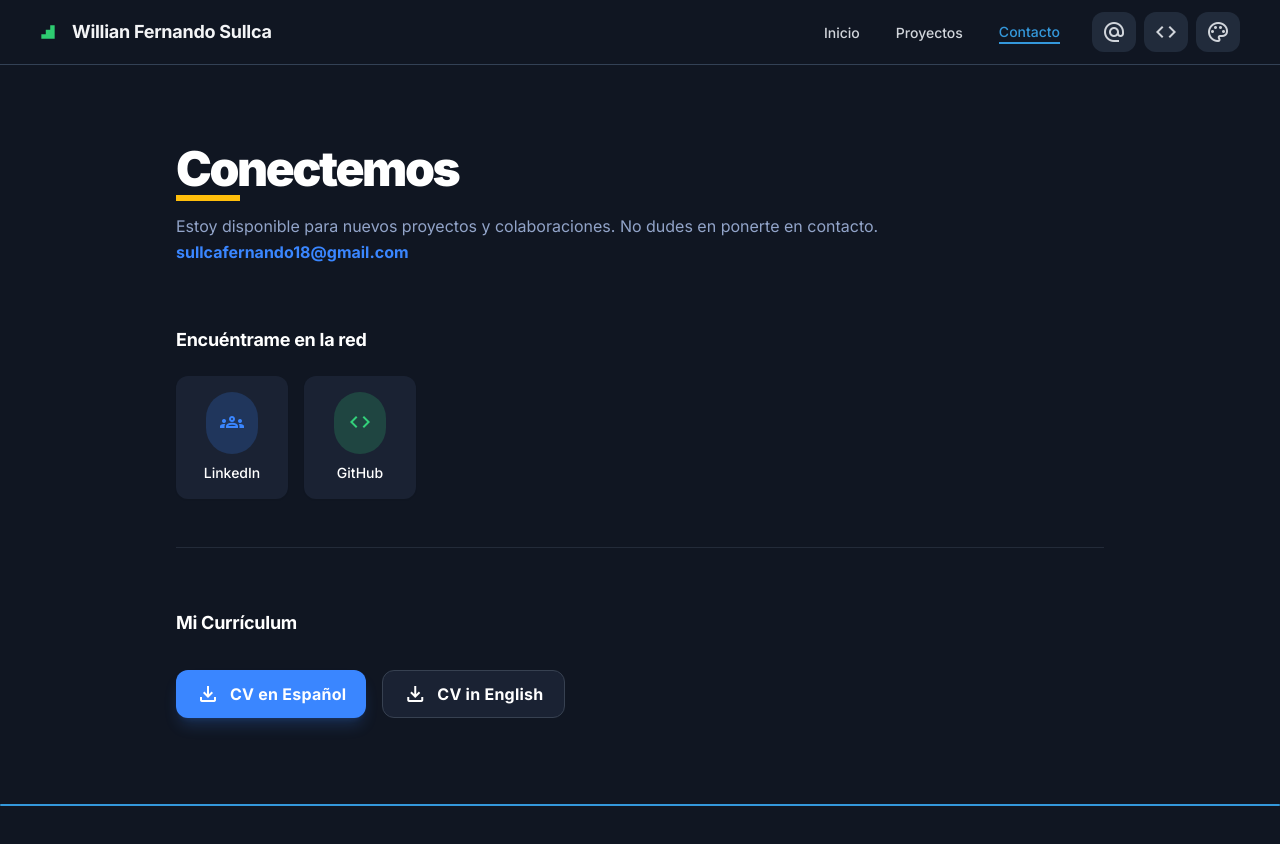
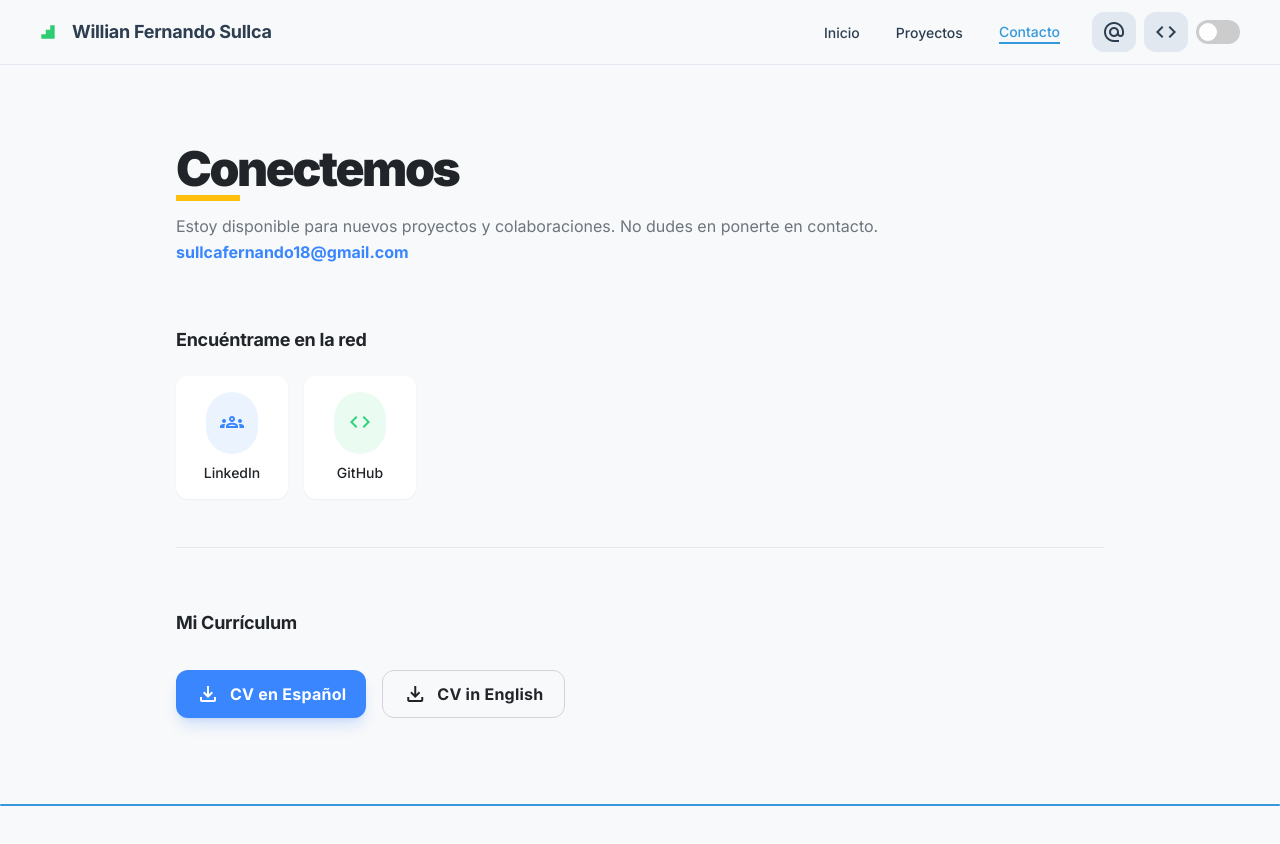
Before and after one commit to devFernandoS/portafolio-willian, a website built with Vite: page web/src/contacto.html in a window 1280 px wide. Built offline with nearby package versions, Linux system fonts and the light colour scheme.

Commit message:
Manejar Storage para Cambio de "themes" modos claro-oscuro

```diff
--- a/web/src/contacto.html
+++ b/web/src/contacto.html
@@ -1,6 +1,6 @@
 <!DOCTYPE html>
 
-<html class="dark" lang="es">
+<html lang="es">
 
 <head>
     <meta charset="utf-8" />
@@ -71,7 +71,7 @@
                 <a class="nav-link text-[#2c3e50] dark:text-gray-300 hover:text-[#3498DB] text-sm font-medium leading-normal"
                     href="contacto.html">Contacto</a>
             </div>
-            <div class="flex gap-2">
+            <div class="flex gap-2 items-center">
                 <button
                     class="flex max-w-[480px] cursor-pointer items-center justify-center overflow-hidden rounded-lg h-10 bg-slate-200 dark:bg-slate-700/50 text-[#2c3e50] dark:text-gray-300 hover:bg-[#3498DB]/20 gap-2 text-sm font-bold leading-normal tracking-[0.015em] min-w-0 px-2.5">
                     <span class="material-symbols-outlined">alternate_email</span>
@@ -80,10 +80,12 @@
                     class="flex max-w-[480px] cursor-pointer items-center justify-center overflow-hidden rounded-lg h-10 bg-slate-200 dark:bg-slate-700/50 text-[#2c3e50] dark:text-gray-300 hover:bg-[#3498DB]/20 gap-2 text-sm font-bold leading-normal tracking-[0.015em] min-w-0 px-2.5">
                     <span class="material-symbols-outlined">code</span>
                 </button>
-                <button
-                    class="flex max-w-[480px] cursor-pointer items-center justify-center overflow-hidden rounded-lg h-10 bg-slate-200 dark:bg-slate-700/50 text-[#2c3e50] dark:text-gray-300 hover:bg-[#3498DB]/20 gap-2 text-sm font-bold leading-normal tracking-[0.015em] min-w-0 px-2.5">
-                    <span class="material-symbols-outlined">palette</span>
-                </button>
+                <div class="theme-switch-wrapper">
+                    <label class="theme-switch" for="theme-toggle">
+                        <input type="checkbox" id="theme-toggle" />
+                        <span class="slider"></span>
+                    </label>
+                </div>
             </div>
         </div>
     </header>
@@ -172,6 +174,7 @@
     </div>
     <script src="./js/navbar.js" type="module"></script>
     <script src="./js/files.js" type="module"></script>
+    <script src="./js/theme.js" type="module"></script>
 </body>
 
 </html>
--- a/web/src/css/global.css
+++ b/web/src/css/global.css
@@ -13,3 +13,53 @@
     background-color: #3498DB;
     border-radius: 2px;
 }
+
+/* Toggle Switch Styles */
+.theme-switch-wrapper {
+    display: flex;
+    align-items: center;
+    gap: 8px;
+}
+
+.theme-switch {
+    display: inline-block;
+    height: 24px;
+    position: relative;
+    width: 44px;
+}
+
+.theme-switch input {
+    display: none;
+}
+
+.slider {
+    background-color: #ccc;
+    bottom: 0;
+    cursor: pointer;
+    left: 0;
+    position: absolute;
+    right: 0;
+    top: 0;
+    transition: .4s;
+    border-radius: 24px;
+}
+
+.slider:before {
+    background-color: #fff;
+    bottom: 3px;
+    content: "";
+    height: 18px;
+    left: 3px;
+    position: absolute;
+    transition: .4s;
+    width: 18px;
+    border-radius: 50%;
+}
+
+input:checked+.slider {
+    background-color: #2ECC71;
+}
+
+input:checked+.slider:before {
+    transform: translateX(20px);
+}
--- /dev/null
+++ b/web/src/js/theme.js
@@ -0,0 +1,26 @@
+
+const themeToggle = document.getElementById('theme-toggle');
+const html = document.querySelector('html');
+
+// On page load, check for saved theme in localStorage
+document.addEventListener('DOMContentLoaded', () => {
+    const savedTheme = localStorage.getItem('theme') || 'light';
+    html.classList.add(savedTheme);
+    if (themeToggle) {
+        themeToggle.checked = savedTheme === 'dark';
+    }
+});
+
+if (themeToggle) {
+    themeToggle.addEventListener('change', () => {
+        if (themeToggle.checked) {
+            html.classList.remove('light');
+            html.classList.add('dark');
+            localStorage.setItem('theme', 'dark');
+        } else {
+            html.classList.remove('dark');
+            html.classList.add('light');
+            localStorage.setItem('theme', 'light');
+        }
+    });
+}
```
Also changed, not shown: web/src/index.html (+29 -19 lines).
